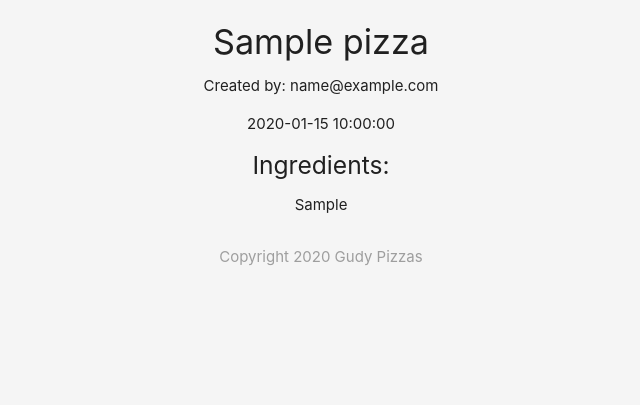
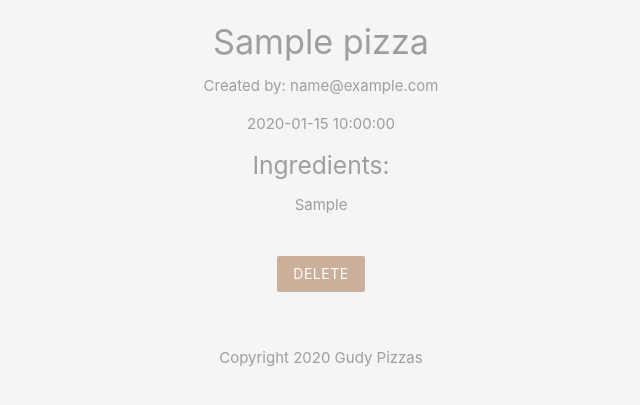
Before and after one commit to GoodnessObi/php-mysql, a PHP site: page /details.php?id=1 in a window 1280 px wide. Shown: the part 64-469 px from the top of the page, without its empty margins (319-959 px from the left). Run offline with PHP 8.4, Linux system fonts and the light colour scheme; tables that the repository leaves empty or names only in its code hold one stand-in row (values such as "Sample post").

Commit message:
feat: get a single record, delete from database, style page

```diff
--- a/details.php
+++ b/details.php
@@ -1,5 +1,20 @@
 <?php
 	include ('config/db_connect.php');
+
+	if(isset($_POST['delete'])) {
+
+		$id_to_delete = mysqli_real_escape_string($conn, $_POST['id_to_delete']);
+
+		$sql = "DELETE FROM pizzas WHERE id = $id_to_delete";
+
+		if(mysqli_query($conn, $sql)) {
+			//success
+			header("location: index.php");
+		} else {
+			//failure
+			echo 'query error: ' . msqli_error($conn);
+		}
+	}
 
 	//check GET request id param
 
@@ -30,7 +45,7 @@
  	<?php include ('templates/header.php'); ?>
 
 
- 	<div class="container center">
+ 	<div class="container center grey-text">
  		<?php if($pizza): ?>
 
  			<h4><?php echo htmlspecialchars($pizza['title']); ?></h4>
@@ -39,6 +54,12 @@
  			<h5>Ingredients: </h5>
  			<p><?php echo htmlspecialchars($pizza['ingredients']); ?></p>
 
+ 			<!-- DELETE FORM -->
+ 			<form action="details.php" method="POST">
+ 				<input type="hidden" name="id_to_delete" value="<?php echo $pizza['id']?>">
+ 				<input type="submit" name="delete" value="delete" class="btn brand z-depth-0">
+ 			</form>
+
  		<?php else: ?>
  			<h5>No such pizza exists</h5>
  		<?php endif; ?>
--- a/style/style.css
+++ b/style/style.css
@@ -11,3 +11,11 @@ form {
 	margin: 20px auto;
 	padding: 20px
 }
+
+.pizza {
+	width: 100px;
+	margin: 20px auto;
+	display: block;
+	position: relative;
+	top: -30px;
+}
```
Also changed, not shown: index.php (+2 -9 lines), image/pizza.svg (added).
